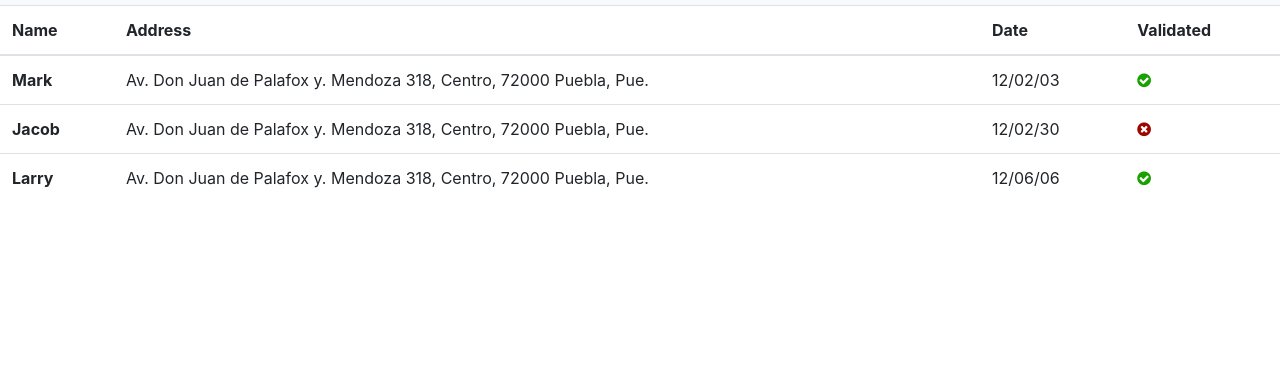
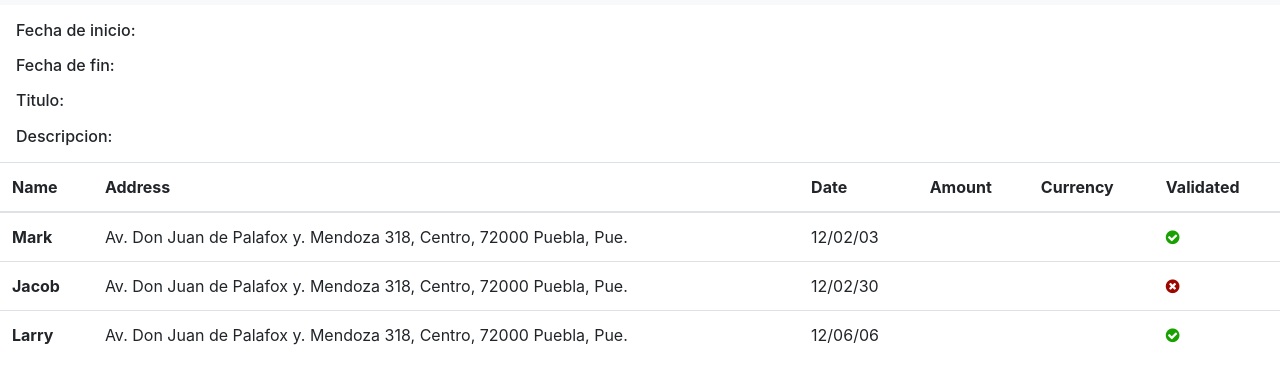
Before and after one commit to zoek1/Tiki-DApp, a plain HTML site: page table/table.html in a window 1280 px wide. Shown: the part 51-434 px from the top of the page. Drawn offline with nearby package versions, Linux system fonts and the light colour scheme.

Commit message:
Modificación de campos de la tabla

```diff
--- a/table/table.css
+++ b/table/table.css
@@ -5,3 +5,8 @@
 .fa.fa-times-circle.uncheck{
 	color: #9c0700;
 }
+
+h2{
+	font-size: 1rem;
+	margin: 1rem;
+}
--- a/table/table.html
+++ b/table/table.html
@@ -13,6 +13,10 @@
   		<a class="navbar-brand" href="#">Table</a>
 		<button type="button" class="btn btn-primary">Validate</button>
 	</nav>
+	<h2>Fecha de inicio:</h2>
+	<h2>Fecha de fin:</h2>
+	<h2>Titulo:</h2>
+	<h2>Descripcion:</h2>
 	<div class="table-responsive">
 	<table class="table">
 	  <thead>
@@ -20,6 +24,8 @@
 		  <th scope="col">Name</th>
 		  <th scope="col">Address</th>
 		  <th scope="col">Date</th>
+		  <th scope="col">Amount</th>
+		  <th scope="col">Currency</th>
 		  <th scope="col">Validated</th>
 		</tr>
 	  </thead>
@@ -28,18 +34,24 @@
 		  <th scope="row">Mark</th>
 		  <td>Av. Don Juan de Palafox y. Mendoza 318, Centro, 72000 Puebla, Pue.</td>
 		  <td>12/02/03</td>
+		  <td></td>
+		  <td></td>
 		  <td><i class="fa fa-check-circle check"></i></td>
 		</tr>
 		<tr>
 		  <th scope="row">Jacob</th>
 		  <td>Av. Don Juan de Palafox y. Mendoza 318, Centro, 72000 Puebla, Pue.</td>
 		  <td>12/02/30</td>
+		  <td></td>
+		  <td></td>
 		  <td><i class="fa fa-times-circle uncheck"></i></td>
 		</tr>
 		<tr>
 		  <th scope="row">Larry</th>
 		  <td>Av. Don Juan de Palafox y. Mendoza 318, Centro, 72000 Puebla, Pue.</td>
 		  <td>12/06/06</td>
+		  <td></td>
+		  <td></td>
 		  <td><i class="fa fa-check-circle check"></i></td>
 		</tr>
 	  </tbody>
```
